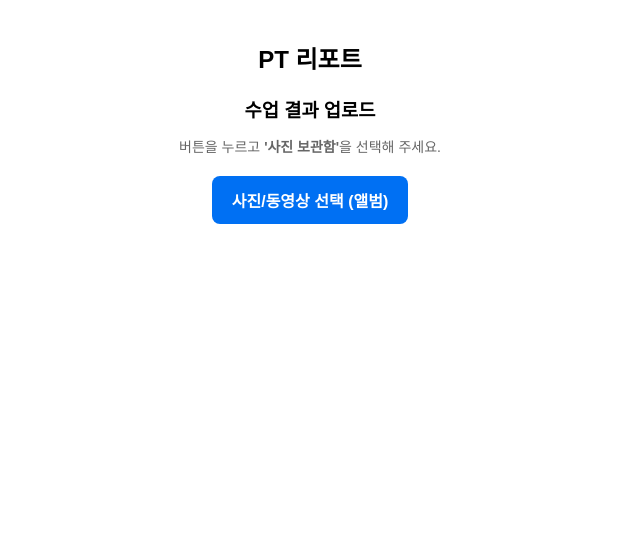
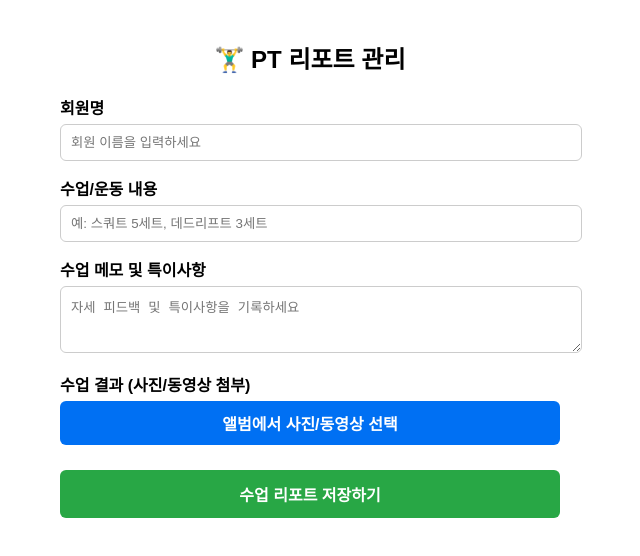
Before and after one commit to a33359003-spec/KIMJUNWOO, a React (Create React App) app: page / in a window 1280 px wide. Shown: the top 556 px of the page, without its empty margins (330-970 px from the left). Built offline with nearby package versions, Linux system fonts and the light colour scheme.

Commit message:
PT리포트 기능 복구 및 미디어 선택 통합

```diff
--- a/src/App.js
+++ b/src/App.js
@@ -1,9 +1,14 @@
 import React, { useState } from 'react';
 
 function App() {
+  // 수업 입력 데이터 상태
+  const [member, setMember] = useState('');
+  const [exercise, setExercise] = useState('');
+  const [memo, setMemo] = useState('');
   const [selectedMedia, setSelectedMedia] = useState(null);
   const [mediaType, setMediaType] = useState('');
 
+  // 사진 및 동영상 파일 선택 처리
   const handleMediaChange = (e) => {
     if (e.target.files && e.target.files[0]) {
       const file = e.target.files[0];
@@ -18,31 +23,72 @@ function App() {
     }
   };
 
+  const handleSubmit = (e) => {
+    e.preventDefault();
+    alert('수업 내용이 성공적으로 기록되었습니다!');
+  };
+
   return (
-    <div style={{ padding: '20px', fontFamily: 'sans-serif', textAlign: 'center' }}>
-      <h2>PT 리포트</h2>
+    <div style={{ padding: '20px', maxWidth: '500px', margin: '0 auto', fontFamily: 'sans-serif' }}>
+      <h2 style={{ textAlign: 'center', marginBottom: '20px' }}>🏋️‍♂️ PT 리포트 관리</h2>
 
-      <div style={{ margin: '20px 0' }}>
-        <h3 style={{ marginBottom: '10px' }}>수업 결과 업로드</h3>
-        <p style={{ color: '#666', fontSize: '14px', marginBottom: '20px' }}>
-          버튼을 누르고 <strong>'사진 보관함'</strong>을 선택해 주세요.
-        </p>
+      <form onSubmit={handleSubmit} style={{ display: 'flex', flexDirection: 'column', gap: '15px' }}>
+        {/* 회원 선택 */}
+        <div>
+          <label style={{ fontWeight: 'bold', display: 'block', marginBottom: '5px' }}>회원명</label>
+          <input
+            type="text"
+            placeholder="회원 이름을 입력하세요"
+            value={member}
+            onChange={(e) => setMember(e.target.value)}
+            style={{ width: '100%', padding: '10px', borderRadius: '6px', border: '1px solid #ccc' }}
+          />
+        </div>
 
+        {/* 운동 내용 */}
+        <div>
+          <label style={{ fontWeight: 'bold', display: 'block', marginBottom: '5px' }}>수업/운동 내용</label>
+          <input
+            type="text"
+            placeholder="예: 스쿼트 5세트, 데드리프트 3세트"
+            value={exercise}
+            onChange={(e) => setExercise(e.target.value)}
+            style={{ width: '100%', padding: '10px', borderRadius: '6px', border: '1px solid #ccc' }}
+          />
+        </div>
+
+        {/* 특이사항 메모 */}
+        <div>
+          <label style={{ fontWeight: 'bold', display: 'block', marginBottom: '5px' }}>수업 메모 및 특이사항</label>
+          <textarea
+            rows="3"
+            placeholder="자세 피드백 및 특이사항을 기록하세요"
+            value={memo}
+            onChange={(e) => setMemo(e.target.value)}
+            style={{ width: '100%', padding: '10px', borderRadius: '6px', border: '1px solid #ccc' }}
+          />
+        </div>
+
+        {/* 수업 사진 및 동영상 첨부 (앨범 호환) */}
+        <div>
+          <label style={{ fontWeight: 'bold', display: 'block', marginBottom: '5px' }}>수업 결과 (사진/동영상 첨부)</label>
           <label
             htmlFor="media-upload"
             style={{
-            padding: '12px 20px',
+              padding: '10px 15px',
               backgroundColor: '#0070f3',
               color: 'white',
-            borderRadius: '8px',
+              borderRadius: '6px',
               cursor: 'pointer',
               fontWeight: 'bold',
-            display: 'inline-block'
+              display: 'inline-block',
+              textAlign: 'center',
+              width: '100%',
+              boxSizing: 'border-box'
             }}
           >
-          사진/동영상 선택 (앨범)
+            앨범에서 사진/동영상 선택
           </label>
-        {/* accept와 capture를 모두 제거하여 iOS 기본 미디어 선택 메뉴(보관함 포함)를 호출 */}
           <input
             id="media-upload"
             type="file"
@@ -51,39 +97,58 @@ function App() {
           />
         </div>
 
+        {/* 미디어 미리보기 */}
         {selectedMedia && (
-        <div style={{ marginTop: '30px', borderTop: '1px solid #eee', paddingTop: '20px' }}>
-          <h3 style={{ marginBottom: '15px' }}>선택된 미디어 미리보기</h3>
+          <div style={{ marginTop: '10px', textAlign: 'center' }}>
             {mediaType === 'image' ? (
               <img
                 src={selectedMedia}
                 alt="수업 결과 사진"
-              style={{ maxWidth: '100%', maxHeight: '400px', borderRadius: '8px', boxShadow: '0 4px 10px rgba(0,0,0,0.1)' }}
+                style={{ width: '100%', maxHeight: '250px', objectFit: 'cover', borderRadius: '6px' }}
               />
             ) : (
               <video
                 src={selectedMedia}
                 controls
-              style={{ maxWidth: '100%', maxHeight: '400px', borderRadius: '8px', boxShadow: '0 4px 10px rgba(0,0,0,0.1)' }}
+                style={{ width: '100%', maxHeight: '250px', borderRadius: '6px' }}
               />
             )}
-           <div style={{marginTop: '15px'}}>
             <button
-                onClick={() => {setSelectedMedia(null); setMediaType('');}}
+              type="button"
+              onClick={() => { setSelectedMedia(null); setMediaType(''); }}
               style={{
-                    padding: '8px 15px',
+                marginTop: '8px',
+                padding: '5px 10px',
                 backgroundColor: '#ff4d4f',
                 color: 'white',
                 border: 'none',
-                    borderRadius: '6px',
+                borderRadius: '4px',
                 cursor: 'pointer'
               }}
             >
-                삭제 후 다시 선택
+              첨부 삭제
             </button>
           </div>
-        </div>
         )}
+
+        {/* 저장 버튼 */}
+        <button
+          type="submit"
+          style={{
+            padding: '12px',
+            backgroundColor: '#28a745',
+            color: 'white',
+            border: 'none',
+            borderRadius: '6px',
+            fontWeight: 'bold',
+            fontSize: '16px',
+            cursor: 'pointer',
+            marginTop: '10px'
+          }}
+        >
+          수업 리포트 저장하기
+        </button>
+      </form>
     </div>
   );
 }
```
Lines whose indentation alone changed are shown as unchanged.
